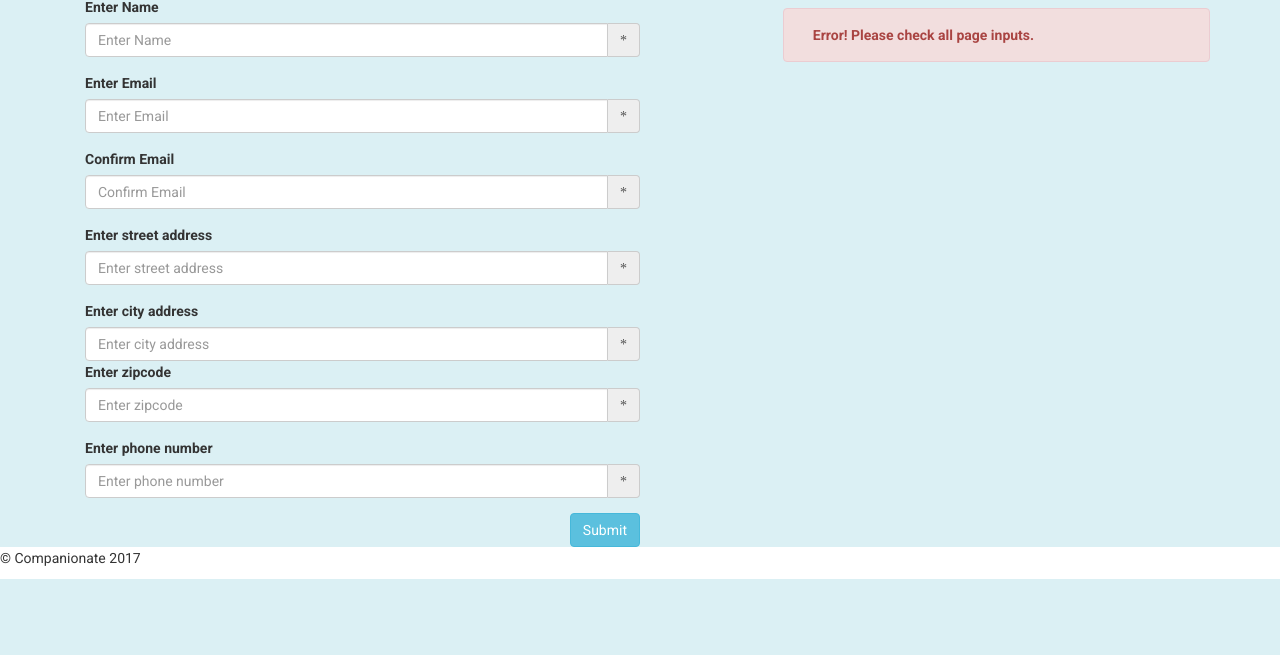
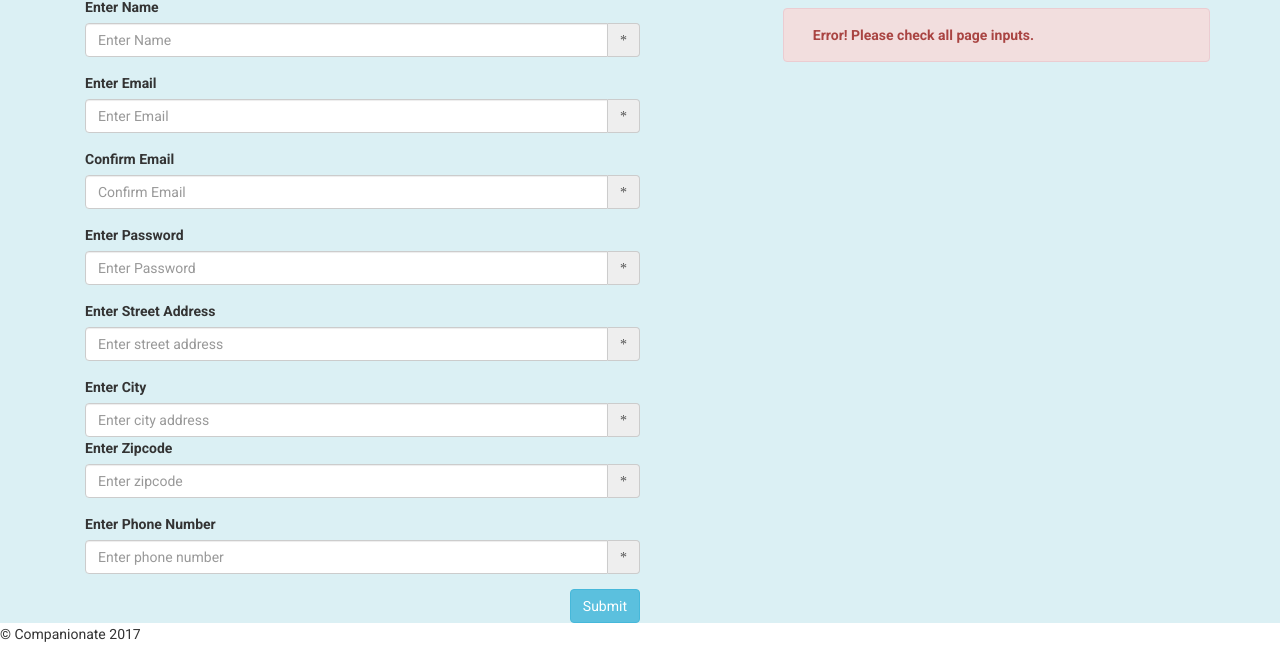
Before and after one commit to jmcquown/Companionate, a Flask app: page /sign_up in a window 1280 px wide. Shown: the part 203-858 px from the top of the page. Before the commit the page ends 782 px from the top, so only its background shows below. Run offline with Flask 2, Linux system fonts and the light colour scheme; some libraries are stand-ins or nearby versions; some web fonts are replaced.

Commit message:
Added password field

```diff
--- a/FlaskApp/templates/sign_up.html
+++ b/FlaskApp/templates/sign_up.html
@@ -63,22 +63,29 @@
                                 <span class="input-group-addon"><span class="glyphicon glyphicon-asterisk"></span></span>
                             </div>
                         </div>
+                         <div class="form-group">
+                            <label for="InputPassword">Enter Password</label>
+                            <div class="input-group">
+                            <input type="password" class="form-control" id="InputPassword" name="InputPassword" placeholder="Enter Password" required></input>
+                                <span class="input-group-addon"><span class="glyphicon glyphicon-asterisk"></span></span>
+                            </div>
+                        </div>
                         <div class="form-group">
-                            <label for="InputStreetAddress">Enter street address</label>
+                            <label for="InputStreetAddress">Enter Street Address</label>
                             <div class="input-group">
                                 <input name="text" class="form-control" id="InputStreetAddress" placeholder="Enter street address" required></input>
                                 <span class="input-group-addon"><span class="glyphicon glyphicon-asterisk"></span></span>
                             </div>
                         </div>
                         <div class="form-group">
-                            <label for="InputCityAddress">Enter city address</label>
+                            <label for="InputCityAddress">Enter City</label>
                             <div class="input-group">
                                 <input name="text" id="InputCityAddress" class="form-control" placeholder="Enter city address" required></input>
                                 <span class="input-group-addon"><span class="glyphicon glyphicon-asterisk"></span></span>
                             </div>
  <!--                        </div>
                         <div class="form-group"> -->
-                            <label for="InputZipcode">Enter zipcode</label>
+                            <label for="InputZipcode">Enter Zipcode</label>
                             <div class="input-group">
                                 <input name="text" id="InputZipcode" class="form-control" placeholder="Enter zipcode" required></input>
                                 <span class="input-group-addon"><span class="glyphicon glyphicon-asterisk"></span></span>
@@ -86,7 +93,7 @@
                         </div>
 
                         <div class="form-group">
-                            <label for="InputTel">Enter phone number</label>
+                            <label for="InputTel">Enter Phone Number</label>
                             <div class="input-group">
                                 <input type="tel" class="form-control" id="InputTel" placeholder="Enter phone number" required>
                                 <span class="input-group-addon"><span class="glyphicon glyphicon-asterisk"></span></span>
```
